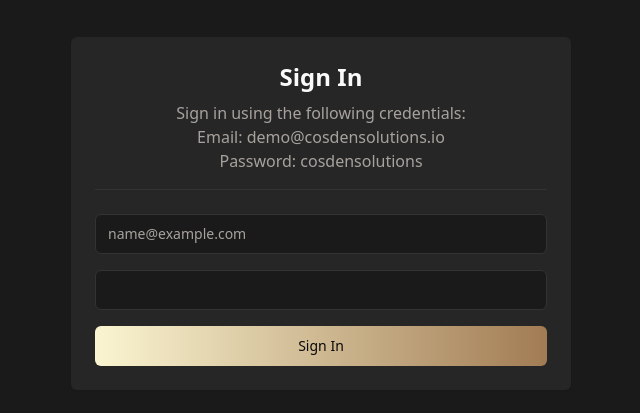
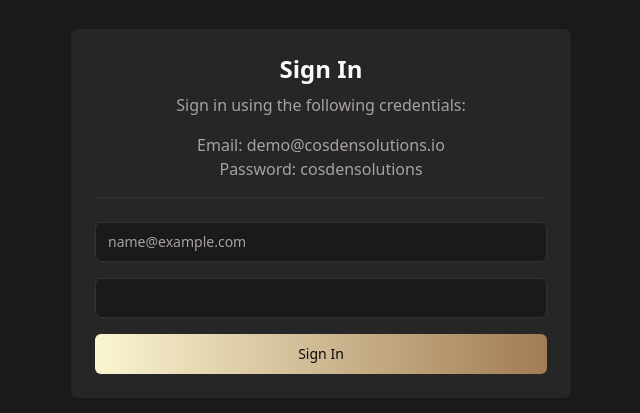
Before and after one commit to Rapkowsky/r-booking, a React (Vite) app: page /signin in a window 1280 px wide. Shown: the part 187-600 px from the top of the page, without its empty margins (319-959 px from the left). Built offline with nearby package versions, Linux system fonts and the light colour scheme; no server answers; what axios-mock-adapter would draw is missing.

Commit message:
fix: @ password layout

```diff
--- a/src/components/SignInForm.jsx
+++ b/src/components/SignInForm.jsx
@@ -47,8 +47,12 @@
         <h2 className='text-center text-2xl'>Sign In</h2>
         <p className='text-center text-muted-foreground'>
           Sign in using the following credentials:
-          <span className='block'>Email: demo&#64;cosdensolutions.io</span>
-          <span className='block'>Password: cosdensolutions</span>
+        </p>
+        <p className='mb-0 text-center text-muted-foreground'>
+          Email: demo&#64;cosdensolutions.io
+        </p>
+        <p className='text-center text-muted-foreground'>
+          Password: cosdensolutions
         </p>
         <Separator />
       </CardHeader>
```
